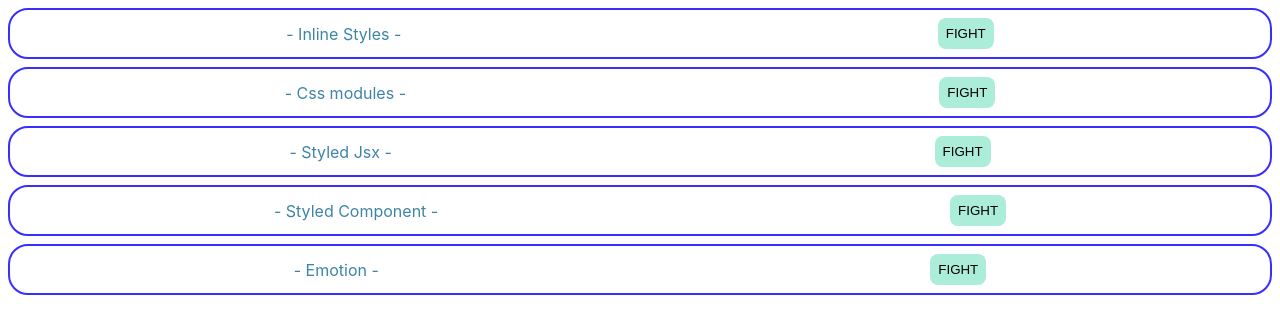
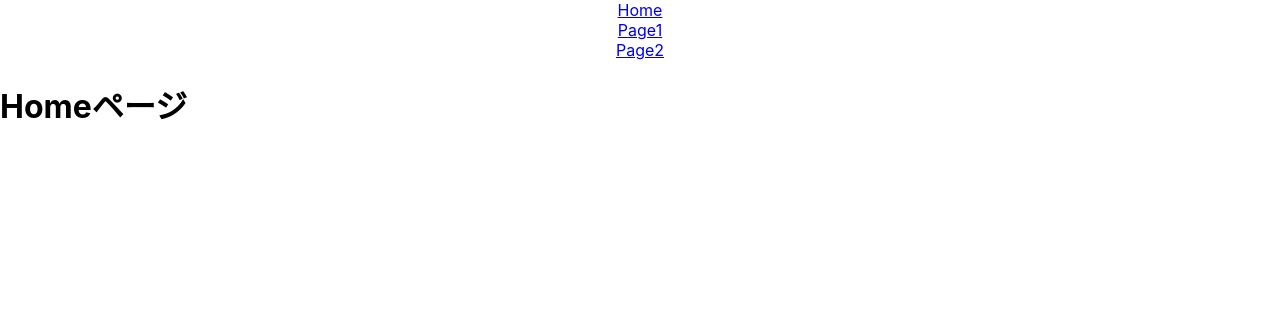
Before and after one commit to JunichiroKohari/react-play, a React (Create React App) app: page / in a window 1280 px wide. Shown: the top 334 px of the page. Built offline with nearby package versions, Linux system fonts and the light colour scheme.

Commit message:
install react router

```diff
--- a/package.json
+++ b/package.json
@@ -11,6 +11,7 @@
     "node-sass": "^7.0.3",
     "react": "^18.2.0",
     "react-dom": "^18.2.0",
+    "react-router-dom": "^5.2.0",
     "react-scripts": "5.0.1",
     "styled-components": "^5.3.9",
     "styled-jsx": "^5.1.2",
--- a/src/App.js
+++ b/src/App.js
@@ -1,19 +1,32 @@
+import { BrowserRouter, Link, Switch, Route } from 'react-router-dom';
+
 import './App.css';
-import { InlineStyle } from './components/InlineStyle';
-import { CssModules } from './components/CssModules';
-import { StyledJsx } from './components/StyledJsx';
-import { StyledComponents } from './components/StyledComponents';
-import { Emotion } from './components/Emotion';
+import { Home } from './Home';
+import { Page1 } from './Page1';
+import { Page2 } from './Page2';
 
 function App() {
   return (
-    <div className="App">
-      <InlineStyle />
-      <CssModules />
-      <StyledJsx />
-      <StyledComponents />
-      <Emotion />
-    </div>
+    <BrowserRouter>
+      <div className="App">
+        <Link to="/">Home</Link>
+        <br />
+        <Link to="/page1">Page1</Link>
+        <br />
+        <Link to="/page2">Page2</Link>
+      </div>
+      <Switch>
+        <Route exact path="/">
+          <Home />
+        </Route>
+        <Route path="/page1">
+          <Page1 />
+        </Route>
+        <Route path="/page2">
+          <Page2 />
+        </Route>
+      </Switch>
+    </BrowserRouter>
   );
 }
 
--- /dev/null
+++ b/src/Home.jsx
@@ -0,0 +1,7 @@
+export const Home = () => {
+    return (
+        <div>
+            <h1>Homeページ</h1>
+        </div>
+    )
+}
--- /dev/null
+++ b/src/Page1.jsx
@@ -0,0 +1,7 @@
+export const Page1 = () => {
+    return (
+        <div>
+            <h1>Page1</h1>
+        </div>
+    )
+}
--- /dev/null
+++ b/src/Page2.jsx
@@ -0,0 +1,7 @@
+export const Page2 = () => {
+    return (
+        <div>
+            <h1>Page2</h1>
+        </div>
+    )
+}
--- a/src/index.js
+++ b/src/index.js
@@ -6,9 +6,9 @@
 
 const root = ReactDOM.createRoot(document.getElementById('root'));
 root.render(
-  <React.StrictMode>
+  // <React.StrictMode>
     <App />
-  </React.StrictMode>
+  // </React.StrictMode>
 );
 
 // If you want to start measuring performance in your app, pass a function
```
Also changed, not shown: 1 other file (tests, documents, lock files or other folders).
